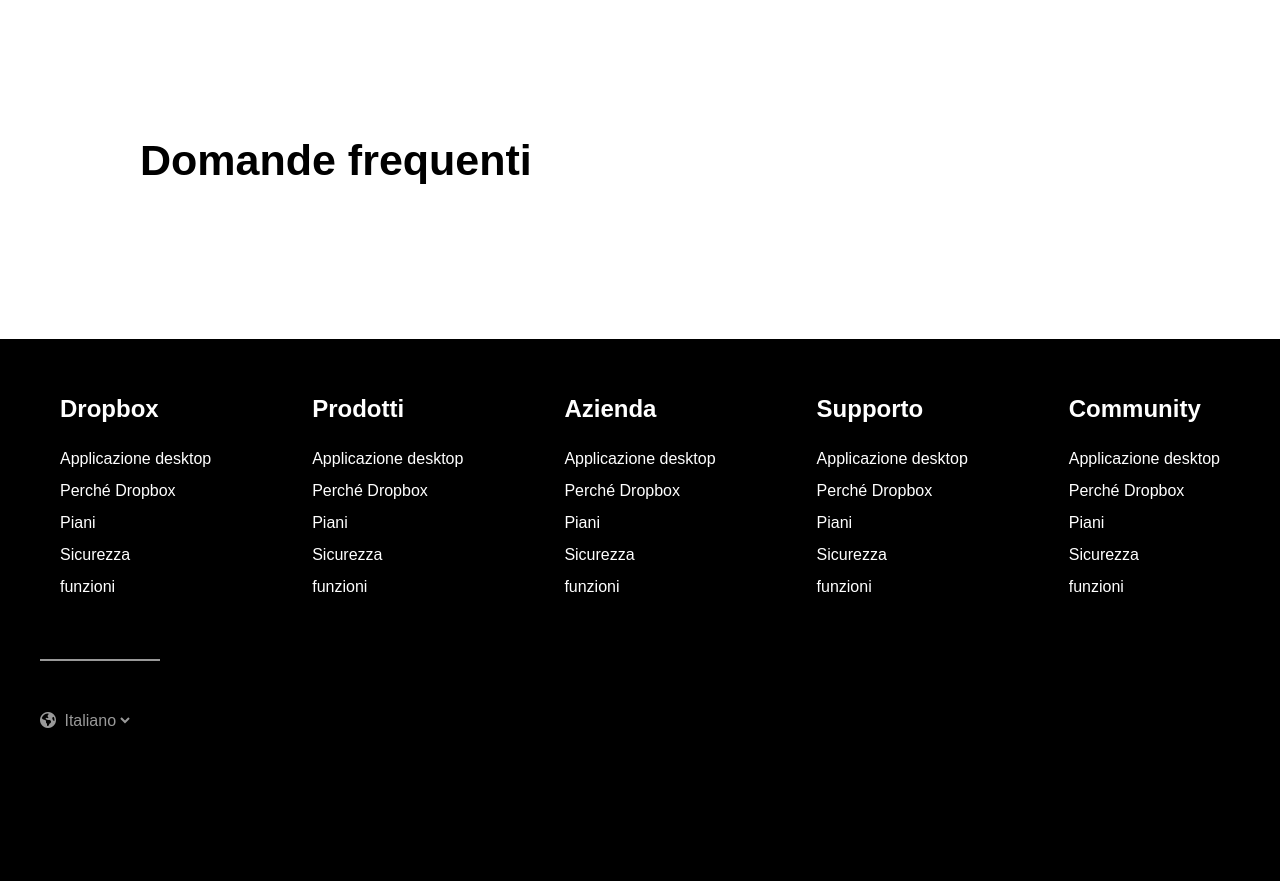
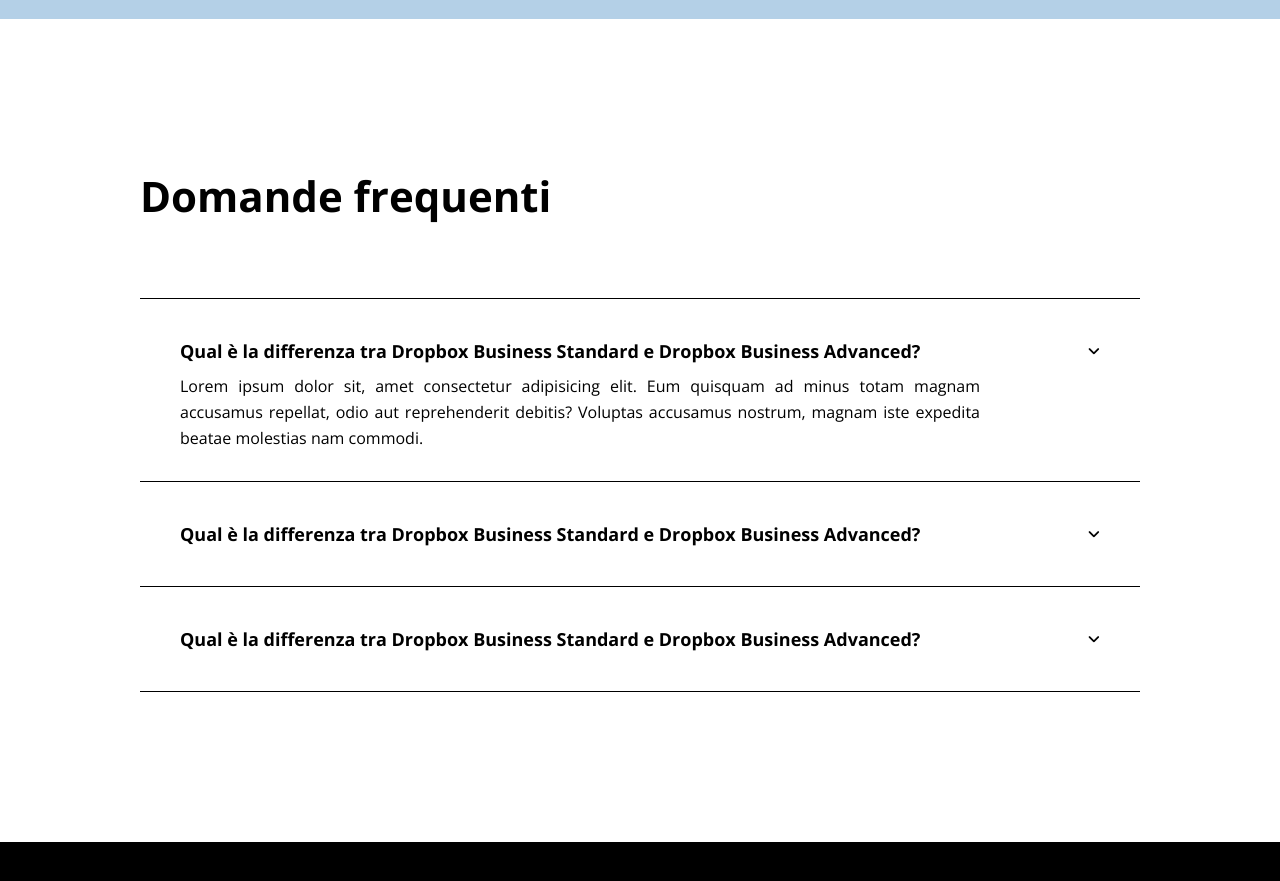
Before and after one commit to StefaniaSgreva/htmlcss-dropbox, a plain HTML site: page index.html in a window 1280 px wide. Shown: the part 2840-3721 px from the top of the page. Drawn offline with nearby package versions, Linux system fonts and the light colour scheme.

Commit message:
add main's section number 7

```diff
--- a/css/style.css
+++ b/css/style.css
@@ -21,7 +21,7 @@
 }
 body{
     background-color: var(--white);
-    font-family: Arial, Helvetica, sans-serif;
+    font-family: 'Open Sans', Arial, sans-serif;
 }
 .container{
     max-width: 1200px;
@@ -120,7 +120,7 @@ h1{
 }
 /* MAIN  */
 h2{
-    font-size: 43px;
+    font-size: 42px;
     margin-bottom: 75px;
     line-height: 1.3;
 }
@@ -135,7 +135,7 @@ h2{
 }
 
 .txt{
-    padding-left: 50px;
+    padding: 0 50px;
     padding-top: 60px;
 }
 #find-a-partner h3{
@@ -158,15 +158,16 @@ h2{
 
 /* section6 */
 #try-fot-free{
-    background-c width: 295px;
+    background-color: var( --light-cyan-blue);
+    height: 360px;
+}
+
+.btn-white-big{
+    width: 295px;
     height: 45px;
     background-color: var(--white);
     border: none;
-    font-size: 16px;olor: var(--light-cyan-blue);
-    height: 360px;
-}
-.btn-white-big{
-
+    font-size: 16px;
 }
 
 .flex{
@@ -175,6 +176,60 @@ h2{
     justify-content: space-between;
     align-items: flex-start;
 }
+
+/* section7 */
+#faq li{
+    list-style: none;
+    padding: 30px;
+    border-top: 1px solid var(--black);
+}
+
+#faq .last-li{
+    border-bottom: 1px solid var(--black);
+
+}
+
+#faq li label{
+    padding: 10px;
+    display: flex;
+    align-items: center;
+    justify-content: space-between;
+    font-size: 18px;
+    font-weight: bold;
+    cursor: pointer;
+}
+
+#faq li p{
+    max-width: 800px;
+    text-align: justify;
+}
+
+#faq li label i{
+    font-size: 14px;
+}
+
+#faq label + input[type="radio"]{
+    display: none;
+}
+
+#faq .content{
+    padding: 0 10px;
+    line-height: 26px;
+    max-height: 0;
+    overflow: hidden;
+    transition: max-height 0.5s;
+}
+
+#faq label + input[type="radio"]:checked + .content{
+    max-height: 400px;
+}
+
+
+
+
+
+
+
 
 
 
--- a/index.html
+++ b/index.html
@@ -4,6 +4,9 @@
     <meta charset="UTF-8">
     <meta http-equiv="X-UA-Compatible" content="IE=edge">
     <meta name="viewport" content="width=device-width, initial-scale=1.0">
+    <link rel="preconnect" href="https://fonts.googleapis.com">
+<link rel="preconnect" href="https://fonts.gstatic.com" crossorigin>
+<link href="https://fonts.googleapis.com/css2?family=Open+Sans:wght@300;400;500;600;700;800&display=swap" rel="stylesheet">
     <link rel="stylesheet" href="https://cdnjs.cloudflare.com/ajax/libs/font-awesome/6.2.0/css/all.min.css" integrity="sha512-xh6O/CkQoPOWDdYTDqeRdPCVd1SpvCA9XXcUnZS2FmJNp1coAFzvtCN9BmamE+4aHK8yyUHUSCcJHgXloTyT2A==" crossorigin="anonymous" referrerpolicy="no-referrer" />
     <link rel="stylesheet" href="./css/style.css">
     <title>Document</title>
@@ -92,14 +95,40 @@
                 <h2 style="color: var(--burgundy);">Porta Dropbox Business<br>nella tua azienda.</h2>
                 <button class="btn-white-big"> Inizia la tua prova gratuita</button>
             </div>
-
         </div>
 
 
     </section>
     <!-- SECTION 7  -->
-    <section id="faq" class="container-small">
+    <section class="container-small">
         <h2>Domande frequenti</h2>
+        <ul id="faq">
+            <li>
+                <label for="first">Qual &egrave; la differenza tra Dropbox Business Standard e Dropbox Business Advanced?<i class="fa-solid fa-angle-down"></i></label>
+                <input type="radio" name="faq" id="first" checked>
+                <div class="content">
+                    <p>Lorem ipsum dolor sit, amet consectetur adipisicing elit. Eum quisquam ad minus totam magnam accusamus repellat, odio aut reprehenderit debitis? Voluptas accusamus nostrum, magnam iste expedita beatae molestias nam commodi.</p>
+                </div>
+            </li>
+            <li>
+                <label for="second">Qual &egrave; la differenza tra Dropbox Business Standard e Dropbox Business Advanced?<i class="fa-solid fa-angle-down"></i></label>
+                <input type="radio" name="faq" id="second">
+                <div class="content">
+                    <p>Lorem ipsum dolor sit, amet consectetur adipisicing elit. Eum quisquam ad minus totam magnam accusamus repellat, odio aut reprehenderit debitis? Voluptas accusamus nostrum, magnam iste expedita beatae molestias nam commodi.</p>
+                </div>
+            </li>
+            <li class="last-li">
+                <label for="third">Qual &egrave; la differenza tra Dropbox Business Standard e Dropbox Business Advanced?<i class="fa-solid fa-angle-down"></i></label>
+                <input type="radio" name="faq" id="third">
+                <div class="content">
+                    <p>Lorem ipsum dolor sit, amet consectetur adipisicing elit. Eum quisquam ad minus totam magnam accusamus repellat, odio aut reprehenderit debitis? Voluptas accusamus nostrum, magnam iste expedita beatae molestias nam commodi.</p>
+                </div>
+            </li>
+        </ul>
+
+
+
+
 
     </section>
  </main>
```
